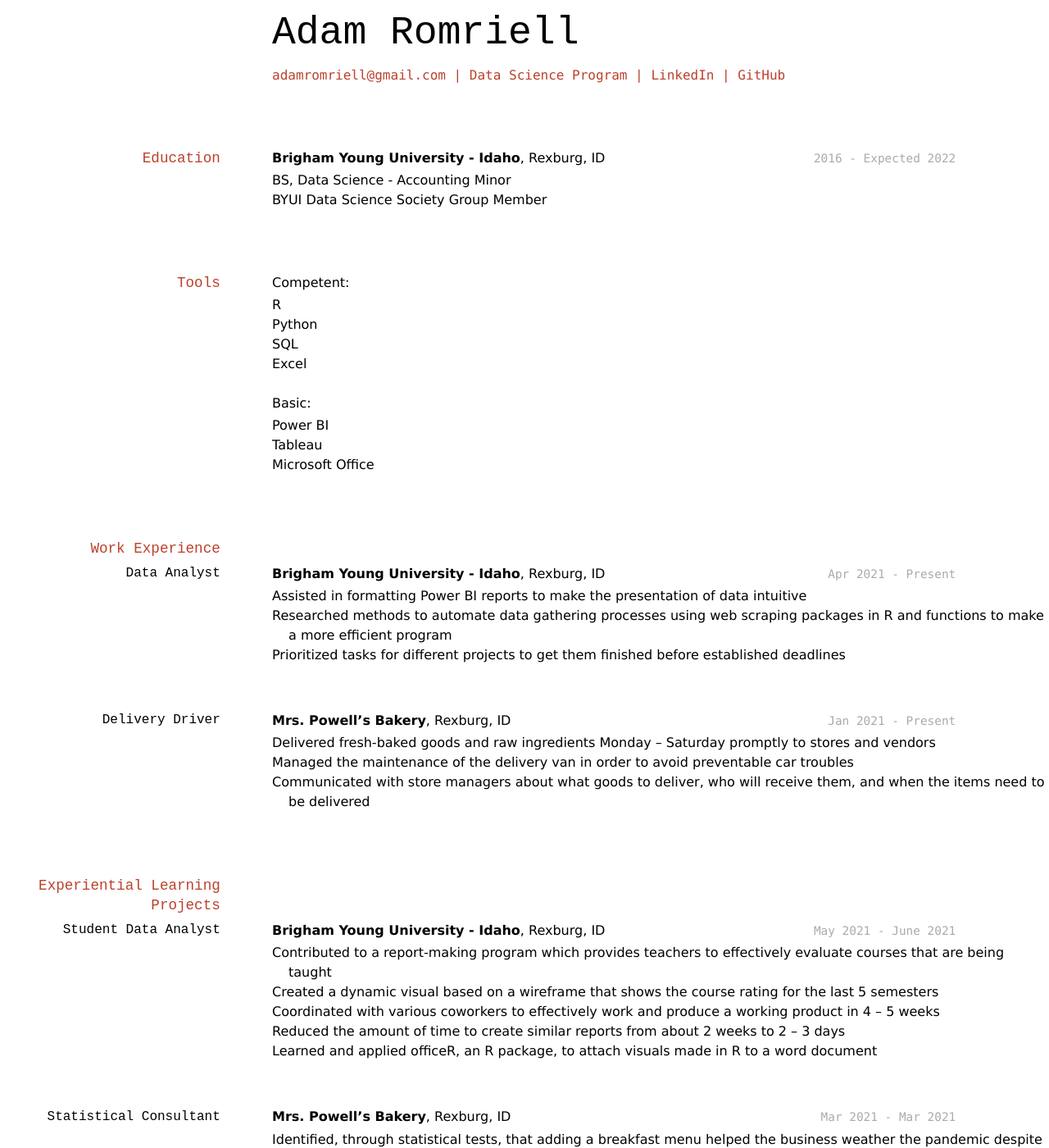
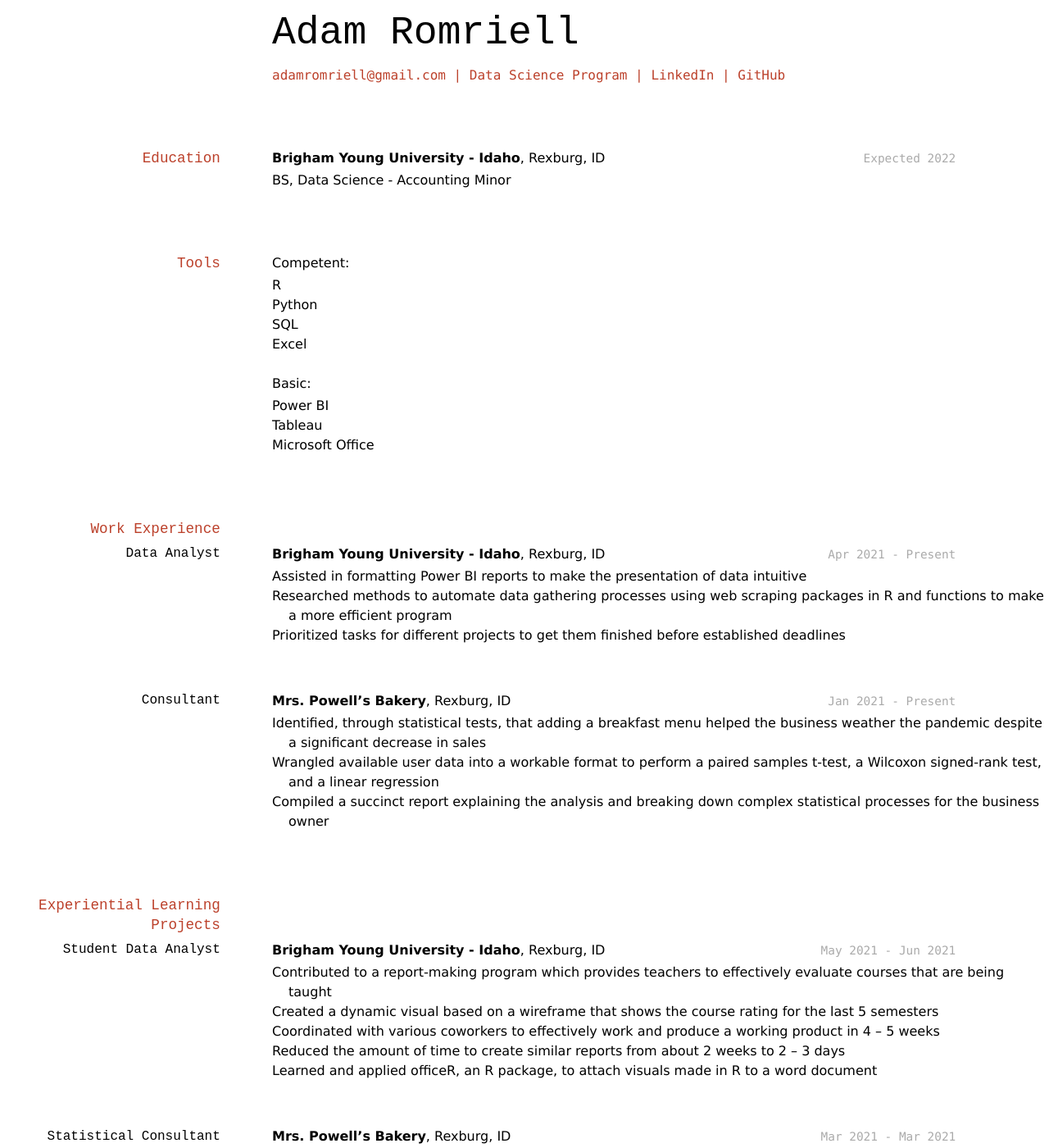
Before and after one commit to TheAdmrial/romriell_adam_resume, a Jekyll site: the page built from docs/index.md, in a window 1280 px wide and 1400 px high. Shown: the whole window at 82% size. Built offline with Jekyll 4.4.1, drawn with Linux system fonts in a browser that asks for light colours; some of the changed text lies outside the part shown.

```diff
--- a/docs/index.md
+++ b/docs/index.md
@@ -12,19 +12,25 @@ title: Adam Romriell's Resume
 </div>
 
 <!-- https://www.monique.tech/the-art-of-markdown -->
+<!--If you aren’t getting first interviews it is not you it is your resume.-->
+
+<!--
+Try this approach to bullet points.
+- Why/Purpose:  Company needed data structures automated
+- Tools:  Used SQL and Python with Pandas to build standardized pipeline.
+- Benefits: Saved company 25 man hours a week with process.  Created 1 million in revenue.-->
 
 ## Education
 
-`2016 - Expected 2022`
+`Expected 2022`
 __Brigham Young University - Idaho__, Rexburg, ID
 - BS, Data Science - Accounting Minor
-- BYUI Data Science Society Group Member
 
 ## Tools
 Competent:
-- R
-- Python
-- SQL
+- R <!--How am I showing this off?-->
+- Python <!--What experience do I have? Classes. How can I get python experience?-->
+- SQL  <!--What experience do I have? Class. How can I get SQL experience?-->
 - Excel
 
 Basic:
@@ -44,20 +50,20 @@ __Brigham Young University - Idaho__, Rexburg, ID
 - Researched methods to automate data gathering processes using web scraping packages in R and functions to make a more efficient program
 - Prioritized tasks for different projects to get them finished before established deadlines
 
-### Delivery Driver
+### Consultant
 
 `Jan 2021 - Present`
 __Mrs. Powell's Bakery__, Rexburg, ID
 
-- Delivered fresh-baked goods and raw ingredients Monday – Saturday promptly to stores and vendors
-- Managed the maintenance of the delivery van in order to avoid preventable car troubles
-- Communicated with store managers about what goods to deliver, who will receive them, and when the items need to be delivered
+- Identified, through statistical tests, that adding a breakfast menu helped the business weather the pandemic despite a significant decrease in sales
+- Wrangled available user data into a workable format to perform a paired samples t-test, a Wilcoxon signed-rank test, and a linear regression
+- Compiled a succinct report explaining the analysis and breaking down complex statistical processes for the business owner
 
 ## Experiential Learning Projects
 
 ### Student Data Analyst
 
-`May 2021 - June 2021`
+`May 2021 - Jun 2021`
 __Brigham Young University - Idaho__, Rexburg, ID
 
 - Contributed to a report-making program which provides teachers to effectively evaluate courses that are being taught
@@ -76,13 +82,7 @@ __Mrs. Powell's Bakery__, Rexburg, ID
 - Compiled a succinct report explaining the analysis and breaking down complex statistical processes for the business owner
 
 
-## Service
-
-`2014-2016`
-__Service Missionary__, Yekaterinburg, Russia
-
-
 
 <!-- ### Footer
 
-Last updated: June 2021 -->
+Last updated: July 2021 -->
```
